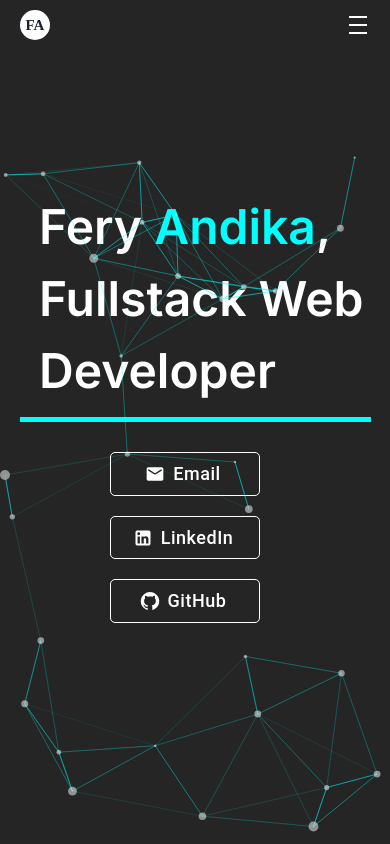
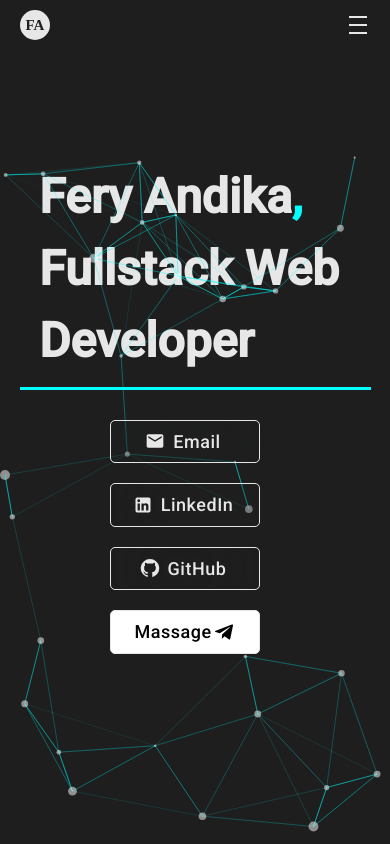
Before and after one commit to feryndka/Portfolio-Next-Js, a Next.js app: page / in a window 390 px wide. Built offline with nearby package versions, Linux system fonts and the light colour scheme.

Commit message:
change color bg

```diff
--- a/src/app/about/page.js
+++ b/src/app/about/page.js
@@ -4,10 +4,10 @@ export default function About() {
     return (
         <>
             <Navbar />
-            <div className='page2 grid grid-cols-2 gap-10 h-screen'>
-                <div className='page2-content font-bold mx-8 my-24'>
+            <div className='page2 h-screen'>
+                <div className='page2-content font-bold '>
+                    A Passionate Web Developer.
                     <div className="line2"></div>
-                    A Passionate Web Developer.
                 </div>
                 <div className='paragraf'>
                     <p className='paragraf-content p-5 font-serif text-gray-400'>
--- a/src/app/contact/page.js
+++ b/src/app/contact/page.js
@@ -1,10 +1,12 @@
 import Navbar from "@/components/navbar"
+import Particle from "@/components/particle";
 import TelegramIcon from '@mui/icons-material/Telegram';
 
 export default function Contact() {
     return (
         <>
             <Navbar />
+            <Particle />
             <div className='page4 h-screen flex justify-center items-center'>
                 <div className='card max-w-md w-4/5 mx-auto p-6 rounded-lg shadow-md'>
                     <h2 className='text-3xl text-center font-bold mb-6 underline underline-offset-8'>Contact Me</h2>
--- a/src/app/globals.css
+++ b/src/app/globals.css
@@ -8,16 +8,16 @@
 }
 
 body {
-  background-color: #252525;
+  background-color: #1E1E1E;
 }
 
 nav {
   position: fixed;
   width: 100%;
   display: flex;
-  background-color: #252525;
+  background-color: #1E1E1E;
   justify-content: space-between;
-  color: white;
+  color: #e7e7e7;
   height: 50px;
   align-items: center;
   z-index: 1;
@@ -34,8 +34,8 @@ nav .logo, footer div a .logo {
   display: flex;
   justify-content: center;
   align-items: center;
-  color: #1a202c;
-  background-color: white;
+  color: #1E1E1E;
+  background-color: #e7e7e7;
   width: 30px;
   height: 30px;
   margin-left: 20px;
@@ -55,17 +55,12 @@ nav ul {
 }
 
 nav ul li {
-  color: white;
+  color: #e7e7e7;
 }
 
 nav ul li:hover {
   color: cyan;
-  text-shadow: 0px 0px 17px cyan;
   transition: .3s;
-}
-
-nav ul li:focus {
-  color: cyan;
 }
 
 .hero .page1 {
@@ -73,23 +68,25 @@ nav ul li:focus {
   height: 100%;
   justify-content: center;
   align-items: center;
-  color: white;
+  color: #e7e7e7;
   flex-direction: column;
 }
 
 .hero div .line {
-  width: 40rem;
-  height: 5px;
+  width: 45%;
+  height: 3px;
   background-color: cyan;
 }
 
 .hero div .btnpg1 {
-  width: 40rem;
+  width: 45%;
 }
 
 .hero div .btnpg1 Button {
-  border: 1px solid white;
-  color: white;
+  border: 1px solid #e7e7e7;
+  color: #e7e7e7;
+  background: transparent;
+  backdrop-filter: blur(50px);
   margin-right: 20px;
   padding: 5px 8px;
   width: 150px;
@@ -99,28 +96,30 @@ nav ul li:focus {
 }
 
 .hero div .btnpg1 Button:hover,  .hero div .btnpg1 Button a:hover {
-  color: cyan;
-  border: 1px solid cyan;
-  transition: .3s;
+  background-color: #555;
 }
 
 .page2 {
-  padding-top: 10%;
+  padding-top: 15%;
+}
+
+.page2 .page2-content {
+  padding: 0 30px;
 }
 
 .page2 .paragraf {
-  padding: 20px;
+  padding: 10px;
   text-align: justify;
 }
 
 .line2 {
-  width: 50%;
-  height: 10px;
+  width: 60%;
+  height: 5px;
   background-color: cyan;
 }
 
 .page2-content {
-  color: #fffffe;
+  color: #e7e7e7;
   font-size: 4rem;
 }
 
@@ -132,6 +131,8 @@ nav ul li:focus {
   box-shadow: 0 0 6px 6px cyan;
 -webkit-box-shadow: 0 0 6px 6px cyan;
 -moz-box-shadow: 0 0 6px 6px cyan;
+  background: transparent;
+  backdrop-filter: blur(5px);
 }
 
 .page4 h2 {
@@ -139,11 +140,11 @@ nav ul li:focus {
 }
 
 .page4 form div input, .page4 form div textarea {
-  background-color: #252525;
+  background-color: #1E1E1E;
 }
 
 .page4 form div input, .page4 form div textarea {
-  color: white;
+  color: #e7e7e7;
 }
 
 .page4 form div input:focus, .page4 form div textarea:focus {
@@ -178,7 +179,7 @@ nav ul li:focus {
   nav ul {
     position:absolute;
     flex-direction: column;
-    background-color: #252525;
+    background-color: #1E1E1E;
     top: 0;
     width: 100%;
     margin-top: 40px;
@@ -192,7 +193,7 @@ nav ul li:focus {
     transform: translateY(-120%);
   }
 
-  .hero {
+  .hero, section {
     overflow-x: hidden;
   }
 
@@ -221,8 +222,8 @@ nav ul li:focus {
   }
 
   .line2 {
-    width: 40%;
-    height: 10px;
+    width: 70%;
+    height: 5px;
   }
 
   .page2 .paragraf p {
@@ -230,6 +231,13 @@ nav ul li:focus {
     text-align: justify;
   }
   /* Page 2 End */
+
+  /* Page 3 Start */
+  section div div h1 {
+    margin-left: 20px;
+    margin-top: 20px;
+  }
+  /* Page 3 End */
 }
 
 /* Screen Tablet */
@@ -247,7 +255,7 @@ nav ul li:focus {
   nav ul {
     position:absolute;
     flex-direction: column;
-    background-color: #252525;
+    background-color: #1E1E1E;
     top: 0;
     width: 100%;
     margin-top: 40px;
@@ -261,7 +269,7 @@ nav ul li:focus {
     transform: translateY(-120%);
   }
 
-  .hero {
+  .hero, section {
     overflow-x: hidden;
   }
 
@@ -290,7 +298,7 @@ nav ul li:focus {
   }
 
   .line2 {
-    width: 40%;
+    width: 100%;
     height: 5px;
   }
 
@@ -299,6 +307,13 @@ nav ul li:focus {
     text-align: justify;
   }
   /* Page 2 End */
+
+  /* Page 3 Start */
+  section div div h1 {
+    margin-left: 20px;
+    margin-top: 20px;
+  }
+  /* Page 3 End */
 }
 
 /* Screen Mobile */
@@ -315,7 +330,7 @@ nav ul li:focus {
   nav ul {
     position:absolute;
     flex-direction: column;
-    background-color: #252525;
+    background-color: #1E1E1E;
     top: 0;
     width: 100%;
     margin-top: 40px;
@@ -329,7 +344,7 @@ nav ul li:focus {
     transform: translateY(-120%);
   }
 
-  .hero {
+  .hero, section {
     overflow-x: hidden;
   }
 
@@ -378,7 +393,7 @@ nav ul li:focus {
   }
 
   .line2 {
-    width: 40%;
+    width: 100%;
     height: 5px;
   }
 
@@ -387,4 +402,11 @@ nav ul li:focus {
     text-align: justify;
   }
   /* Page 2 End */
+
+  /* Page 3 Start */
+  section div div h1 {
+    margin-left: 20px;
+    margin-top: 20px;
+  }
+  /* Page 3 End */
 }
--- a/src/app/layout.js
+++ b/src/app/layout.js
@@ -1,17 +1,21 @@
-import { Inter } from 'next/font/google'
+import { Roboto } from 'next/font/google'
 import './globals.css'
 
-const inter = Inter({ subsets: ['latin'] })
+const roboto = Roboto({
+  weight: '500',
+  subsets: ['latin'],
+  display: 'swap',
+})
 
 export const metadata = {
-  title: 'Fery Andika | Software Engineer',
+  title: 'Fery Andika | Web Developer',
   description: 'Generated by create next app',
 }
 
 export default function RootLayout({ children }) {
   return (
-    <html lang="en">
-      <body className={inter.className}>{children}</body>
+    <html lang="en" className={roboto.className}>
+      <body>{children}</body>
     </html>
   )
 }
--- a/src/app/page.js
+++ b/src/app/page.js
@@ -4,6 +4,8 @@ import Button from '@mui/material/Button';
 import EmailIcon from '@mui/icons-material/Email';
 import LinkedInIcon from '@mui/icons-material/LinkedIn';
 import GitHubIcon from '@mui/icons-material/GitHub';
+import TelegramIcon from '@mui/icons-material/Telegram';
+import Link from "next/link";
 
 export default function Home() {
   return (
@@ -12,7 +14,7 @@ export default function Home() {
       <Particle />
       <div className="hero h-screen">
         <div className="page1" id='home'>
-          <h1 className='text-[100px] font-semibold'>Fery <span style={{color:'cyan'}}>Andika</span>, <br />Fullstack Web <br />Developer</h1>
+          <h1 className='text-[13vh] font-semibold'>Fery Andika<span style={{color:'cyan'}}>,</span> <br />Fullstack Web <br />Developer</h1>
           <div className="line"></div>
           <div className='btnpg1 my-5'>
             <a href="mailto:feryandika151@gmail.com">
@@ -30,6 +32,11 @@ export default function Home() {
                 GitHub
               </Button>
             </a>
+            <Link href="/contact">
+              <Button variant="outlined" style={{ backgroundColor:'white', color:'black'}}>
+                Massage <TelegramIcon />
+              </Button>
+            </Link>
           </div>
         </div>
       </div>
--- a/src/components/particle/index.js
+++ b/src/components/particle/index.js
@@ -13,7 +13,6 @@ export default function Particle() {
     return (
         <Particles
             className="w-full h-full absolute translate-z-0"
-            id='tsparticles'
             init={particlesInit}
             loaded={particlesLoaded}
             options={{
```
